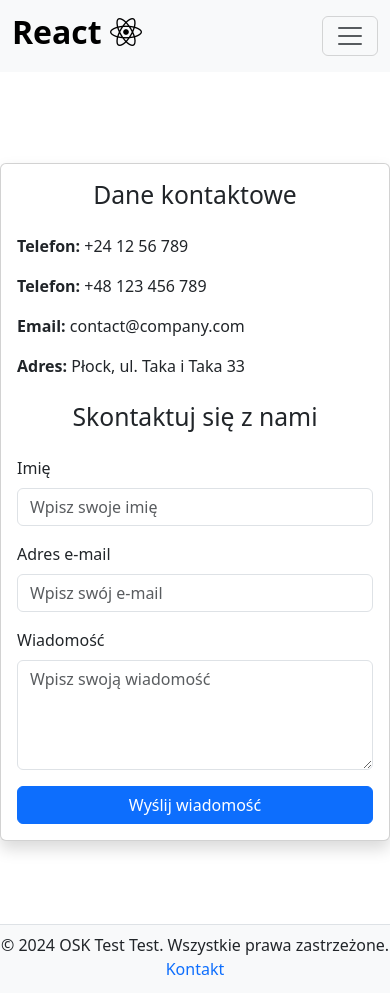
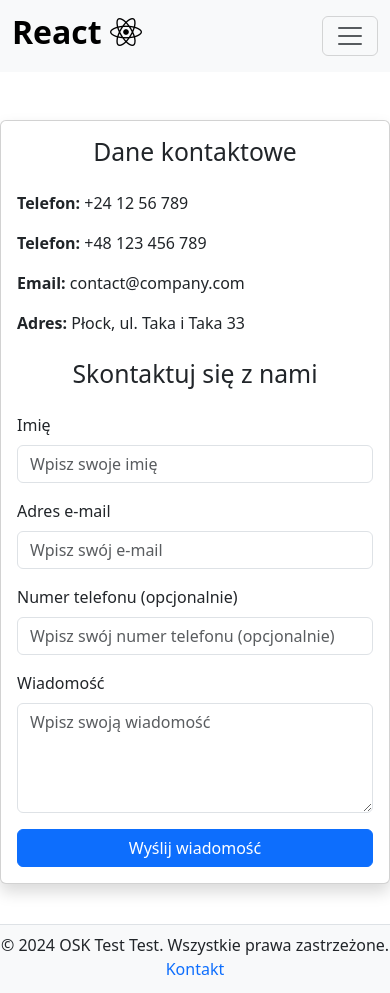
Before and after one commit to Michalkacprzak54/DrivingSchoolReactApp, a React (Vite) app in the folder drivingschoolreactapp.client/: page /contact in a window 390 px wide. Built offline with nearby package versions, Linux system fonts and the light colour scheme.

Commit message:
+contactRequest API and added phone to contactForm

```diff
--- a/drivingschoolreactapp.client/src/forAll/contact.jsx
+++ b/drivingschoolreactapp.client/src/forAll/contact.jsx
@@ -4,6 +4,7 @@ const ContactForm = () => {
     const [formData, setFormData] = useState({
         name: '',
         email: '',
+        phone: '',
         message: ''
     });
     const [error, setError] = useState('');
@@ -83,7 +84,20 @@ const ContactForm = () => {
                                     onChange={handleChange}
                                     placeholder="Wpisz swój e-mail"
                                 />
-                            </div>
+                                </div>
+
+                                <div className="mb-3">
+                                    <label htmlFor="phone" className="form-label">Numer telefonu (opcjonalnie)</label>
+                                    <input
+                                        type="tel"
+                                        id="phone"
+                                        name="phone"
+                                        className="form-control"
+                                        value={formData.phone}
+                                        onChange={handleChange}
+                                        placeholder="Wpisz swój numer telefonu (opcjonalnie)"
+                                    />
+                                </div>
 
                             <div className="mb-3">
                                 <label htmlFor="message" className="form-label">Wiadomość</label>
```
